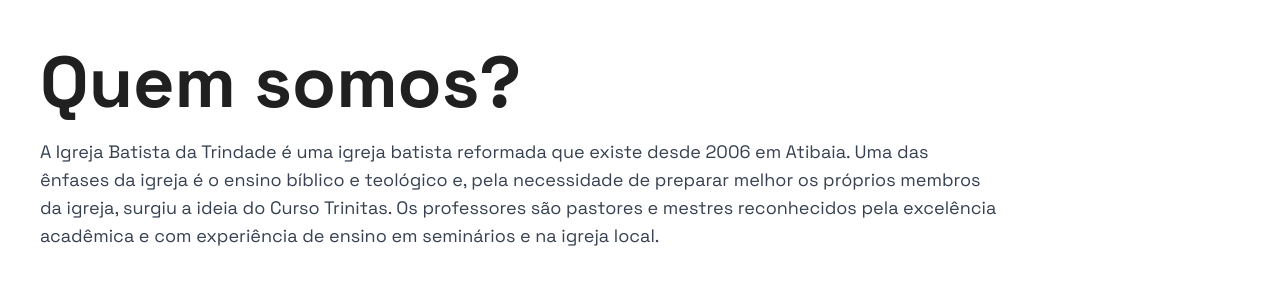
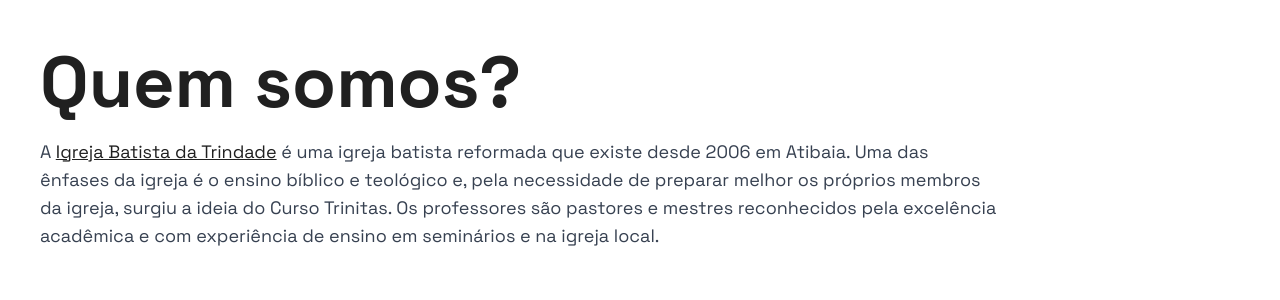
Before and after one commit to filipeveronezi/trinitas, a Next.js app: page / in a window 1280 px wide. Shown: the part 2040-2340 px from the top of the page. Built offline with nearby package versions, Linux system fonts and the light colour scheme.

Commit message:
feat: add link to church website

```diff
--- a/components/WhoWeAre.tsx
+++ b/components/WhoWeAre.tsx
@@ -1,9 +1,17 @@
+import Link from 'next/link'
+
 export function WhoWeAre() {
   return (
     <section id="quem-somos" className="mx-auto flex max-w-screen-xl flex-col gap-24 px-10 py-28">
       <div className="flex flex-col gap-5">
         <h2 className="text-5xl font-bold lg:text-7xl">Quem somos?</h2>
-        <p className="text-gray-700 lg:text-lg xl:max-w-[80%]">A Igreja Batista da Trindade é uma igreja batista reformada que existe desde 2006 em Atibaia. Uma das ênfases da igreja é o ensino bíblico e teológico e, pela necessidade de preparar melhor os próprios membros da igreja, surgiu a ideia do Curso Trinitas. Os professores são pastores e mestres reconhecidos pela excelência acadêmica e com experiência de ensino em seminários e na igreja local.</p>
+        <p className="text-gray-700 lg:text-lg xl:max-w-[80%]">
+          A{' '}
+          <Link className="text-black underline" href="https://www.batistatrindade.org.br/" target="_blank" rel="noreferrer noopener">
+            Igreja Batista da Trindade
+          </Link>{' '}
+          é uma igreja batista reformada que existe desde 2006 em Atibaia. Uma das ênfases da igreja é o ensino bíblico e teológico e, pela necessidade de preparar melhor os próprios membros da igreja, surgiu a ideia do Curso Trinitas. Os professores são pastores e mestres reconhecidos pela excelência acadêmica e com experiência de ensino em seminários e na igreja local.
+        </p>
       </div>
       <div className="flex flex-col gap-5 text-right">
         <h2 className="text-5xl font-bold lg:text-7xl">No que cremos?</h2>
```
